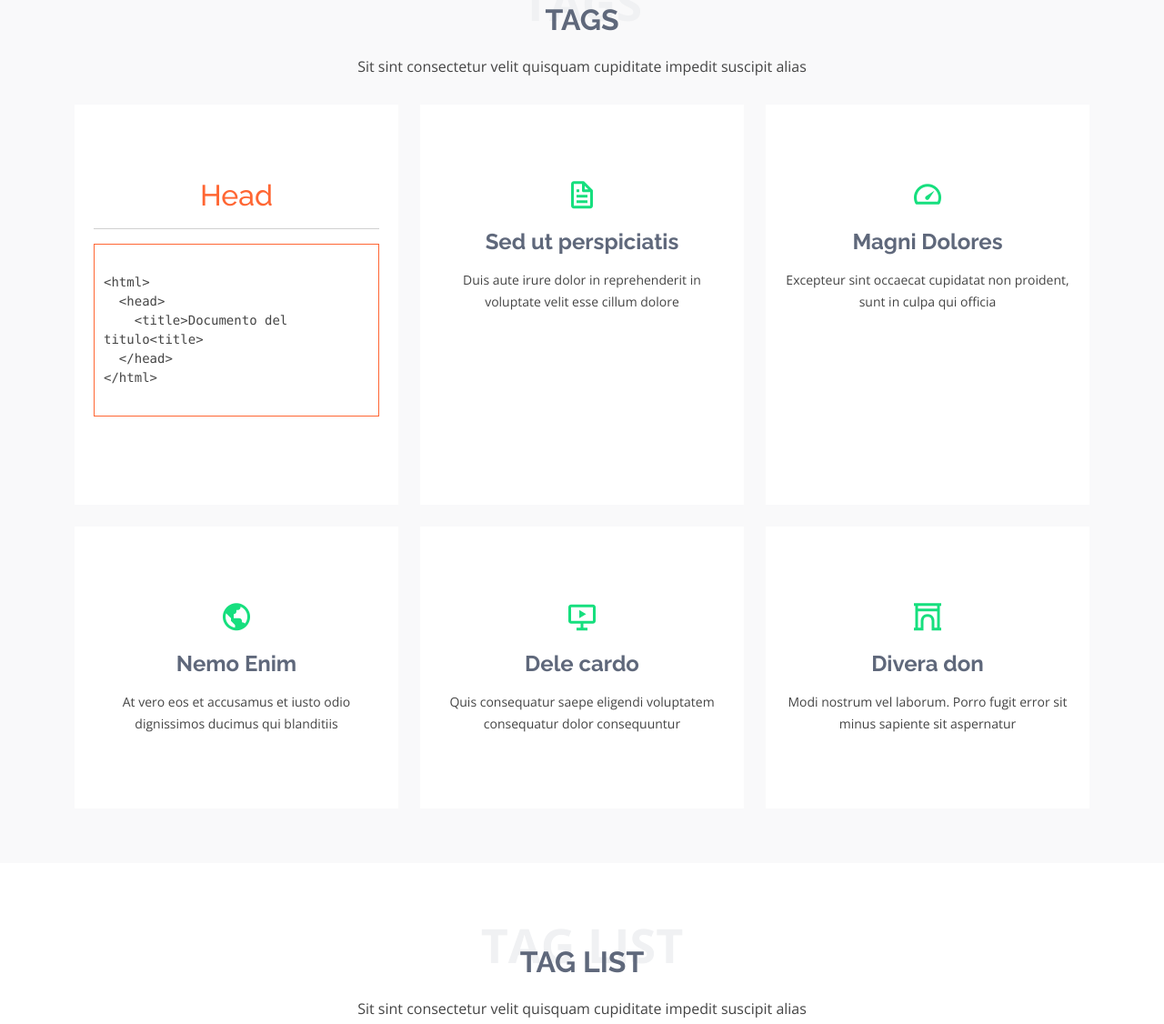
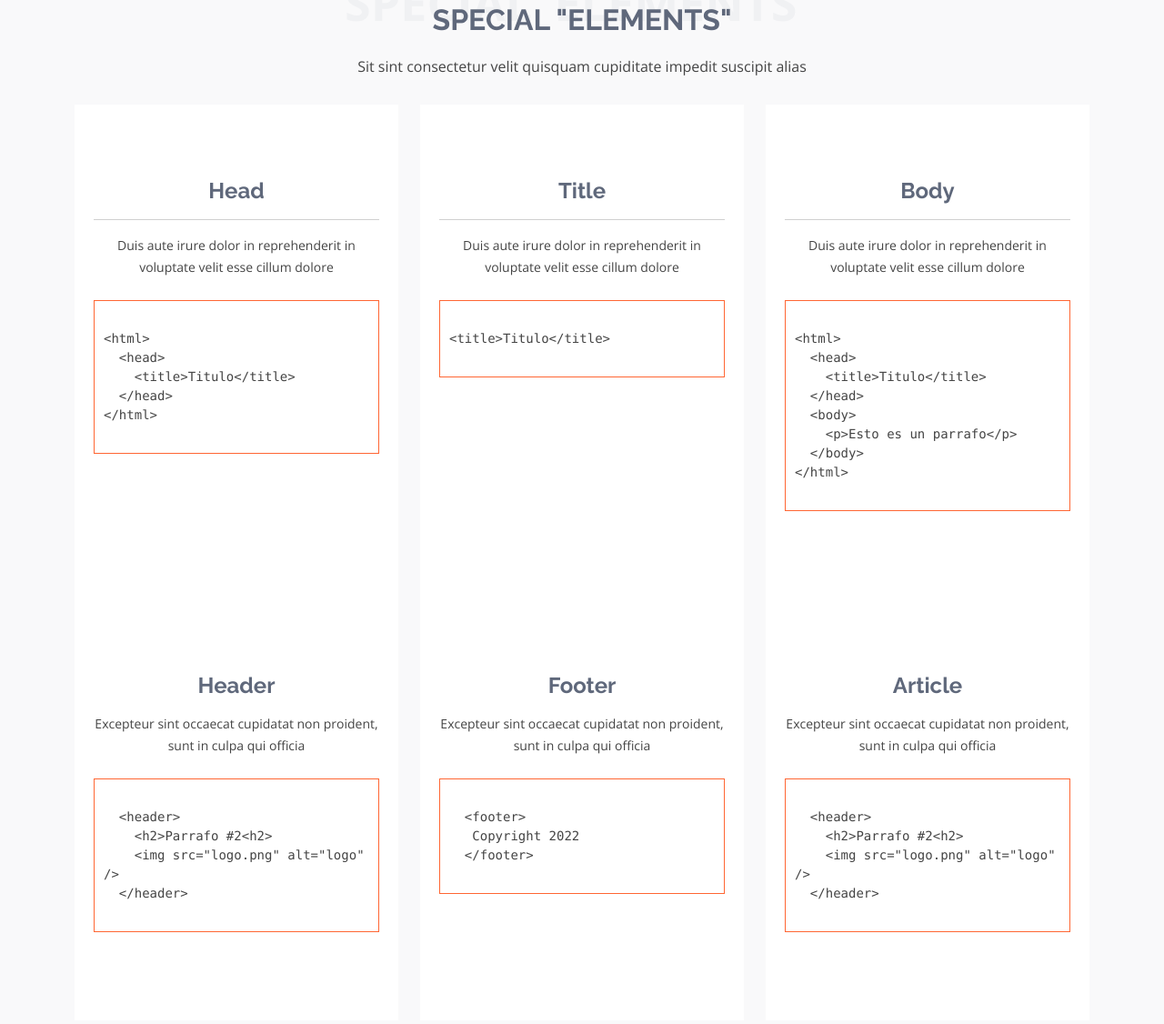
Before and after one commit to Coderoostr/html-cheat-sheets, a plain HTML site: page index.html in a window 1280 px wide. Shown: the part 727-1853 px from the top of the page at 91% size. Drawn offline with nearby package versions, Linux system fonts and the light colour scheme.

Commit message:
add: information about html

```diff
--- a/assets/css/style.css
+++ b/assets/css/style.css
@@ -4,7 +4,6 @@ body {
 }
 
 a {
-  color: #ff6633;
   text-decoration: none;
 }
 
@@ -543,7 +542,7 @@ section {
 }
 
 .featured-services .icon i {
-  color: #16df7e;
+  color: #ff6633;
   font-size: 36px;
 }
 
@@ -660,7 +659,7 @@ section {
 }
 
 .services .icon-box:hover h4 a {
-  color: #16df7e;
+  color: #ff6633;
 }
 
 .portfolio #portfolio-flters {
--- a/index.html
+++ b/index.html
@@ -87,20 +87,23 @@
       <div class="container">
 
         <div class="section-title">
-          <span>Tags</span>
-          <h2>Tags</h2>
+          <span>Special"elements"</span>
+          <h2>Special "elements"</h2>
           <p>Sit sint consectetur velit quisquam cupiditate impedit suscipit alias</p>
         </div>
 
         <div class="row">
-          <div class="col-lg-4 col-md-6 d-flex align-items-stretch">
+
+          <div class="col-lg-4 col-md-6 d-flex align-items-stretch mt-4 mt-md-0">
             <div class="icon-box">
-              <h2><a href="https://developer.mozilla.org/en-US/docs/Web/HTML/Element/head">Head</a></h2>
+              <h4><a href="https://developer.mozilla.org/en-US/docs/Web/HTML/Element/head">Head</a></h4>
               <hr>
-                <pre class="pre1"><code class="adapt">
+              <p>Duis aute irure dolor in reprehenderit in voluptate velit esse cillum dolore</p>
+              <br>
+              <pre class="pre1"><code class="adapt">
 &lt;html&gt;
   &lt;head&gt;
-    &lt;title&gt;Documento del titulo&lt;title&gt;
+    &lt;title&gt;Titulo&lt;/title&gt;
   &lt;/head&gt;
 &lt;/html&gt;
               </code></pre>
@@ -109,39 +112,78 @@
 
           <div class="col-lg-4 col-md-6 d-flex align-items-stretch mt-4 mt-md-0">
             <div class="icon-box">
-              <div class="icon"><i class="bx bx-file"></i></div>
-              <h4><a href="">Sed ut perspiciatis</a></h4>
+              <h4><a href="https://developer.mozilla.org/en-US/docs/Web/HTML/Element/title">Title</a></h4>
+              <hr>
               <p>Duis aute irure dolor in reprehenderit in voluptate velit esse cillum dolore</p>
+              <br>
+              <pre class="pre1"><code class="adapt">
+&lt;title&gt;Titulo&lt;/title&gt;
+              </code></pre>
+            </div>
+          </div>
+
+          <div class="col-lg-4 col-md-6 d-flex align-items-stretch mt-4 mt-md-0">
+            <div class="icon-box">
+              <h4><a href="https://developer.mozilla.org/en-US/docs/Web/HTML/Element/body">Body</a></h4>
+              <hr>
+              <p>Duis aute irure dolor in reprehenderit in voluptate velit esse cillum dolore</p>
+              <br>
+              <pre class="pre1"><code class="adapt">
+&lt;html&gt;
+  &lt;head&gt;
+    &lt;title&gt;Titulo&lt;/title&gt;
+  &lt;/head&gt;
+  &lt;body&gt;
+    &lt;p&gt;Esto es un parrafo&lt;/p&gt;
+  &lt;/body&gt;
+&lt;/html&gt;
+              </code></pre>
             </div>
           </div>
 
           <div class="col-lg-4 col-md-6 d-flex align-items-stretch mt-4 mt-lg-0">
             <div class="icon-box">
-              <div class="icon"><i class="bx bx-tachometer"></i></div>
-              <h4><a href="">Magni Dolores</a></h4>
+              <h4><a href="https://developer.mozilla.org/en-US/docs/Web/HTML/Element/header">Header</a></h4>
               <p>Excepteur sint occaecat cupidatat non proident, sunt in culpa qui officia</p>
+              <br>
+              <pre class="pre1"><code class="adapt">
+  &lt;header&gt;
+    &lt;h2&gt;Parrafo #2&lt;h2&gt;
+    &lt;img src="logo.png" alt="logo" /&gt;
+  &lt;/header&gt;
+              </code></pre>
+            </div>
+          </div>
+
+          <div class="col-lg-4 col-md-6 d-flex align-items-stretch mt-4 mt-lg-0">
+            <div class="icon-box">
+              <h4><a href="https://developer.mozilla.org/en-US/docs/Web/HTML/Element/footer">Footer</a></h4>
+              <p>Excepteur sint occaecat cupidatat non proident, sunt in culpa qui officia</p>
+              <br>
+              <pre class="pre1"><code class="adapt">
+  &lt;footer&gt;
+   Copyright 2022
+  &lt;/footer&gt;
+              </code></pre>
+            </div>
+          </div>
+
+          <div class="col-lg-4 col-md-6 d-flex align-items-stretch mt-4 mt-lg-0">
+            <div class="icon-box">
+              <h4><a href="https://developer.mozilla.org/en-US/docs/Web/HTML/Element/article">Article</a></h4>
+              <p>Excepteur sint occaecat cupidatat non proident, sunt in culpa qui officia</p>
+              <br>
+              <pre class="pre1"><code class="adapt">
+  &lt;header&gt;
+    &lt;h2&gt;Parrafo #2&lt;h2&gt;
+    &lt;img src="logo.png" alt="logo" /&gt;
+  &lt;/header&gt;
+              </code></pre>
             </div>
           </div>
 
           <div class="col-lg-4 col-md-6 d-flex align-items-stretch mt-4">
             <div class="icon-box">
-              <div class="icon"><i class="bx bx-world"></i></div>
-              <h4><a href="">Nemo Enim</a></h4>
-              <p>At vero eos et accusamus et iusto odio dignissimos ducimus qui blanditiis</p>
-            </div>
-          </div>
-
-          <div class="col-lg-4 col-md-6 d-flex align-items-stretch mt-4">
-            <div class="icon-box">
-              <div class="icon"><i class="bx bx-slideshow"></i></div>
-              <h4><a href="">Dele cardo</a></h4>
-              <p>Quis consequatur saepe eligendi voluptatem consequatur dolor consequuntur</p>
-            </div>
-          </div>
-
-          <div class="col-lg-4 col-md-6 d-flex align-items-stretch mt-4">
-            <div class="icon-box">
-              <div class="icon"><i class="bx bx-arch"></i></div>
               <h4><a href="">Divera don</a></h4>
               <p>Modi nostrum vel laborum. Porro fugit error sit minus sapiente sit aspernatur</p>
             </div>
```
Also changed, not shown: assets/vendor/bootstrap/css/bootstrap-reboot.css.
